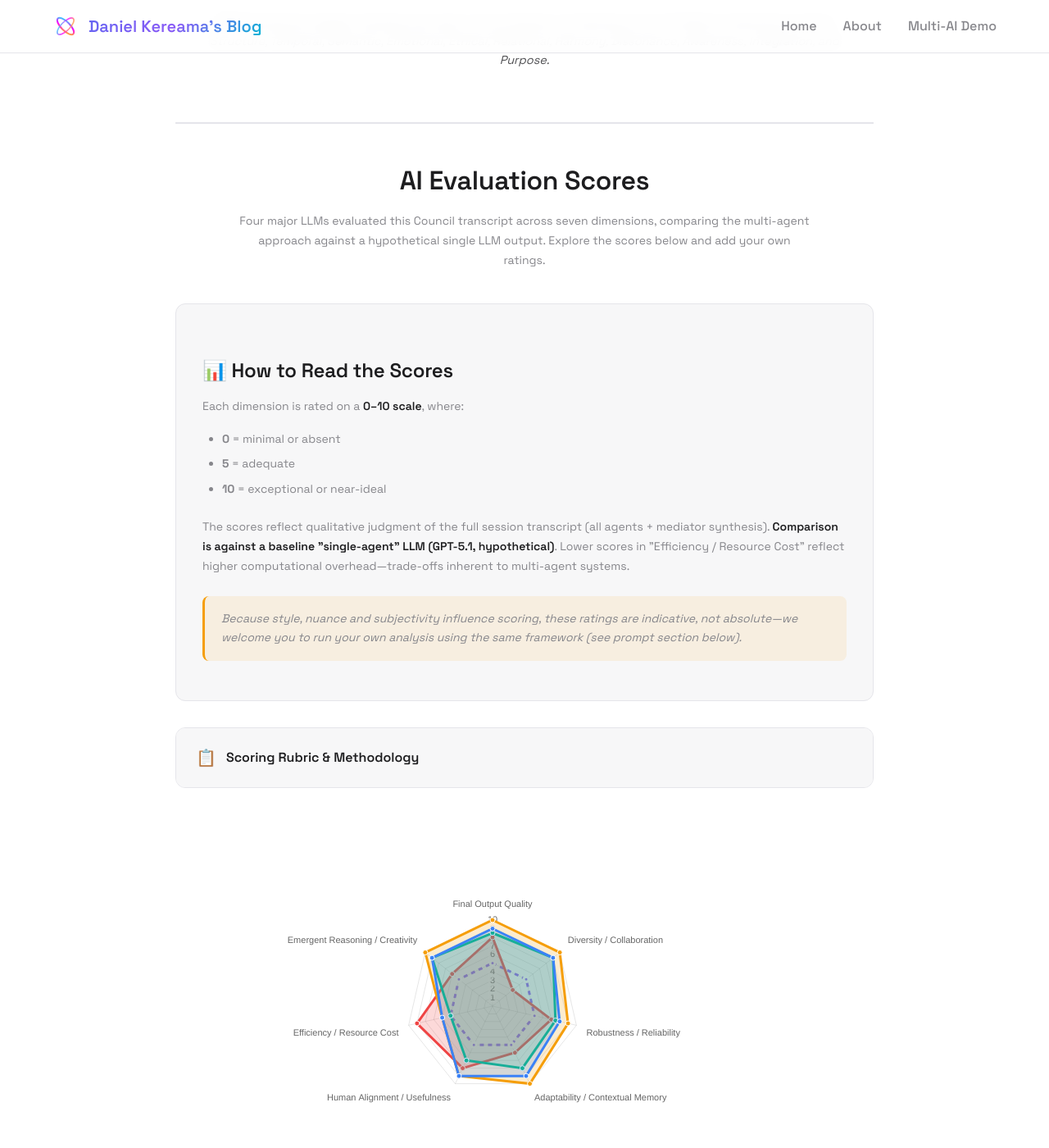
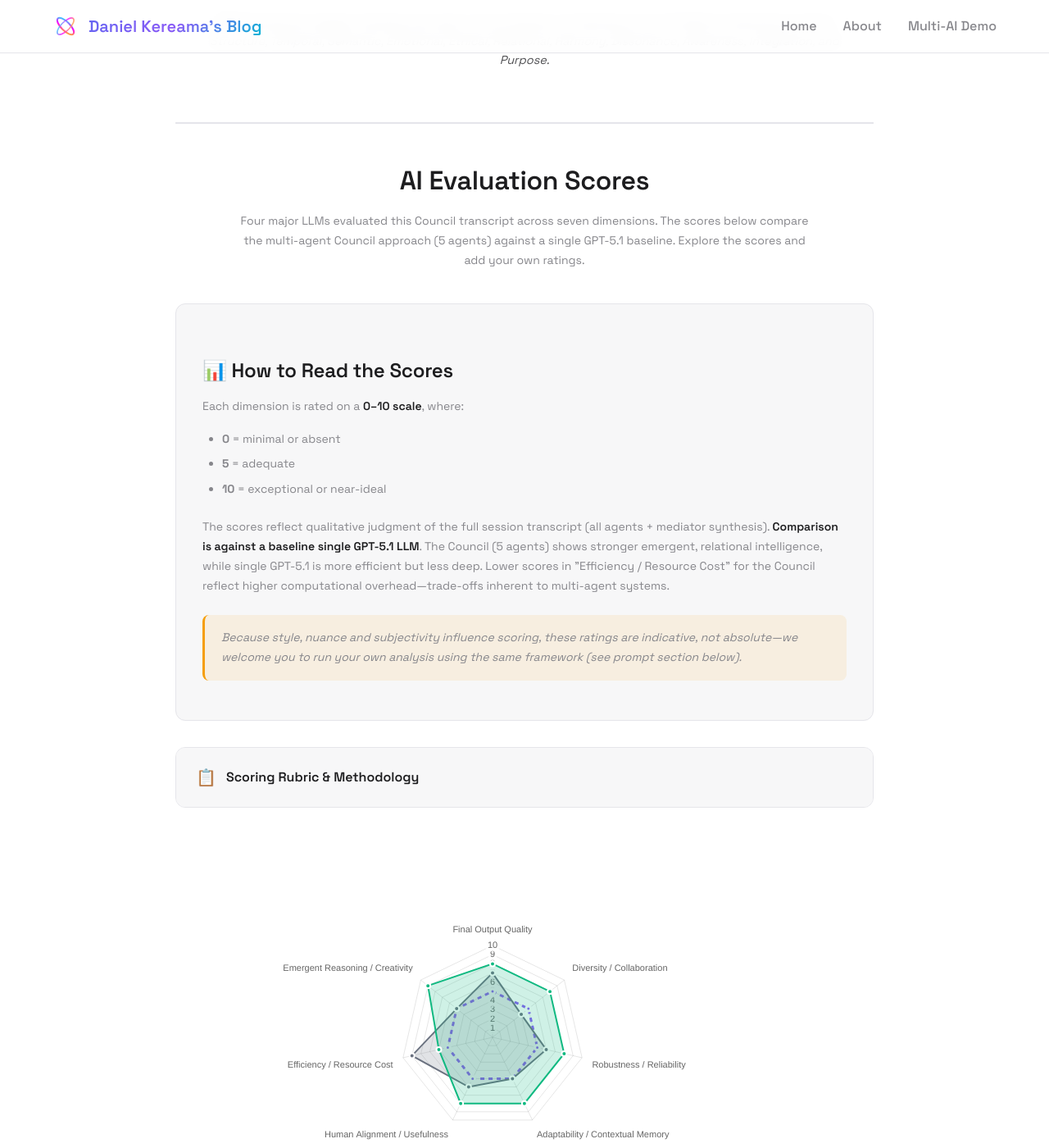
Before and after one commit to nineflowAmin/daniel-kereama.github.io, a Jekyll site: the page built from council-transcript.md, in a window 1280 px wide and 1400 px high, scrolled down 11192 px. Shown: the whole window at 82% size. Built offline with Jekyll 4.4.1, drawn with Linux system fonts in a browser that asks for light colours; part of the change alters nothing that is shown.

Commit message:
Update scores to show Council vs Single GPT-5.1 comparison - Changed scores table to compare Council (5 agents) vs Single GPT-5.1 - Updated radar chart to show Council vs Single GPT-5.1 comparison - Added notes column explaining differences for each dimension - Updated scores: Council [8,8,8,8,8,6,9] vs Single GPT-5.1 [7,4,6,5,6,9,5] - Updated baseline description to clarify comparison - Styled notes column for readability

```diff
--- a/assets/css/custom.css
+++ b/assets/css/custom.css
@@ -2545,6 +2545,14 @@ svg .toroid-ring-2 {
   padding: 0.875rem 1rem;
   border-bottom: 1px solid var(--border);
   color: var(--foreground-secondary);
+  vertical-align: top;
+}
+
+.scores-table td:last-child {
+  font-size: 0.875rem;
+  color: var(--foreground-tertiary);
+  font-style: italic;
+  max-width: 400px;
 }
 
 .scores-table tbody tr:hover {
--- a/council-transcript.md
+++ b/council-transcript.md
@@ -416,7 +416,7 @@ description: "A complete transcript of a Nineflow.AI Council session demonstrati
 
   <div class="llm-evaluation-section">
     <h2>AI Evaluation Scores</h2>
-    <p class="evaluation-intro">Four major LLMs evaluated this Council transcript across seven dimensions, comparing the multi-agent approach against a hypothetical single LLM output. Explore the scores below and add your own ratings.</p>
+    <p class="evaluation-intro">Four major LLMs evaluated this Council transcript across seven dimensions. The scores below compare the multi-agent Council approach (5 agents) against a single GPT-5.1 baseline. Explore the scores and add your own ratings.</p>
 
     <div class="score-explanation">
       <h3>📊 How to Read the Scores</h3>
@@ -426,7 +426,7 @@ description: "A complete transcript of a Nineflow.AI Council session demonstrati
         <li><strong>5</strong> = adequate</li>
         <li><strong>10</strong> = exceptional or near-ideal</li>
       </ul>
-      <p>The scores reflect qualitative judgment of the full session transcript (all agents + mediator synthesis). <strong>Comparison is against a baseline "single-agent" LLM (GPT-5.1, hypothetical)</strong>. Lower scores in "Efficiency / Resource Cost" reflect higher computational overhead—trade-offs inherent to multi-agent systems.</p>
+      <p>The scores reflect qualitative judgment of the full session transcript (all agents + mediator synthesis). <strong>Comparison is against a baseline single GPT-5.1 LLM</strong>. The Council (5 agents) shows stronger emergent, relational intelligence, while single GPT-5.1 is more efficient but less deep. Lower scores in "Efficiency / Resource Cost" for the Council reflect higher computational overhead—trade-offs inherent to multi-agent systems.</p>
       <p class="caveat-note"><em>Because style, nuance and subjectivity influence scoring, these ratings are indicative, not absolute—we welcome you to run your own analysis using the same framework (see prompt section below).</em></p>
     </div>
 
@@ -478,7 +478,7 @@ description: "A complete transcript of a Nineflow.AI Council session demonstrati
         <div class="baseline-info">
           <h4>Baseline Conditions</h4>
           <ul>
-            <li><strong>Comparison LLM:</strong> GPT-5.1 (hypothetical baseline)</li>
+            <li><strong>Comparison LLM:</strong> Single GPT-5.1 (baseline for comparison)</li>
             <li><strong>Prompting Method:</strong> Standard evaluation prompt (see below)</li>
             <li><strong>Evaluation Scope:</strong> Full transcript including all five domain contributions and mediator synthesis</li>
             <li><strong>Scoring Method:</strong> Qualitative judgment by each LLM evaluator</li>
@@ -591,10 +591,8 @@ const dimensions = [
 ];
 
 const evaluations = {
-  grok: [9, 9, 8, 9, 9, 6, 9],
-  claude: [8.5, 9, 7.5, 8, 7, 5, 9],
-  gemini: [10, 10, 9, 10, 9, 6, 10],
-  chatgpt: [8, 3, 7, 6, 8, 9, 6]
+  council: [8, 8, 8, 8, 8, 6, 9],
+  singleGPT: [7, 4, 6, 5, 6, 9, 5]
 };
 
 // Initialize user scores
@@ -646,48 +644,28 @@ let radarChart = new Chart(ctx, {
     labels: dimensions,
     datasets: [
       {
-        label: 'GROK',
-        data: evaluations.grok,
-        fill: true,
-        backgroundColor: 'rgba(59, 130, 246, 0.2)',
-        borderColor: 'rgb(59, 130, 246)',
-        pointBackgroundColor: 'rgb(59, 130, 246)',
-        pointBorderColor: '#fff',
-        pointHoverBackgroundColor: '#fff',
-        pointHoverBorderColor: 'rgb(59, 130, 246)'
-      },
-      {
-        label: 'Claude',
-        data: evaluations.claude,
+        label: 'Council (5 agents)',
+        data: evaluations.council,
         fill: true,
         backgroundColor: 'rgba(16, 185, 129, 0.2)',
         borderColor: 'rgb(16, 185, 129)',
+        borderWidth: 2,
         pointBackgroundColor: 'rgb(16, 185, 129)',
         pointBorderColor: '#fff',
         pointHoverBackgroundColor: '#fff',
         pointHoverBorderColor: 'rgb(16, 185, 129)'
       },
       {
-        label: 'Gemini',
-        data: evaluations.gemini,
+        label: 'Single GPT-5.1',
+        data: evaluations.singleGPT,
         fill: true,
-        backgroundColor: 'rgba(245, 158, 11, 0.2)',
-        borderColor: 'rgb(245, 158, 11)',
-        pointBackgroundColor: 'rgb(245, 158, 11)',
+        backgroundColor: 'rgba(107, 114, 128, 0.2)',
+        borderColor: 'rgb(107, 114, 128)',
+        borderWidth: 2,
+        pointBackgroundColor: 'rgb(107, 114, 128)',
         pointBorderColor: '#fff',
         pointHoverBackgroundColor: '#fff',
-        pointHoverBorderColor: 'rgb(245, 158, 11)'
-      },
-      {
-        label: 'ChatGPT',
-        data: evaluations.chatgpt,
-        fill: true,
-        backgroundColor: 'rgba(239, 68, 68, 0.2)',
-        borderColor: 'rgb(239, 68, 68)',
-        pointBackgroundColor: 'rgb(239, 68, 68)',
-        pointBorderColor: '#fff',
-        pointHoverBackgroundColor: '#fff',
-        pointHoverBorderColor: 'rgb(239, 68, 68)'
+        pointHoverBorderColor: 'rgb(107, 114, 128)'
       },
       {
         label: 'Your Rating',
```
